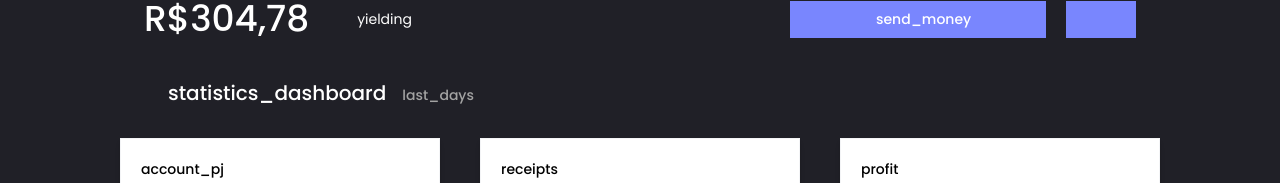
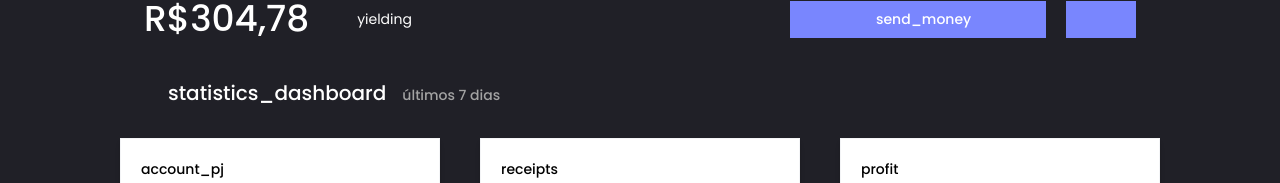
Before and after one commit to eduardofroehlich/BigBangProject, a Vue app: page / in a window 1280 px wide. Shown: the part 173-356 px from the top of the page. Built offline with nearby package versions, Linux system fonts and the light colour scheme; some icons are missing.

Commit message:
Adicionar traduções globais
Signed-off-by: Eduardo Froehlich <eduardosilvafroehlich@gmail.com>

```diff
--- a/src/translations/pt_BR.ts
+++ b/src/translations/pt_BR.ts
@@ -3,4 +3,6 @@ export const pt_BR = {
     percentage: '%',
     yes: 'Sim',
     no: 'Não',
+    last_days: 'últimos 7 dias',
+    see_all: 'Ver tudo',
 };
```
